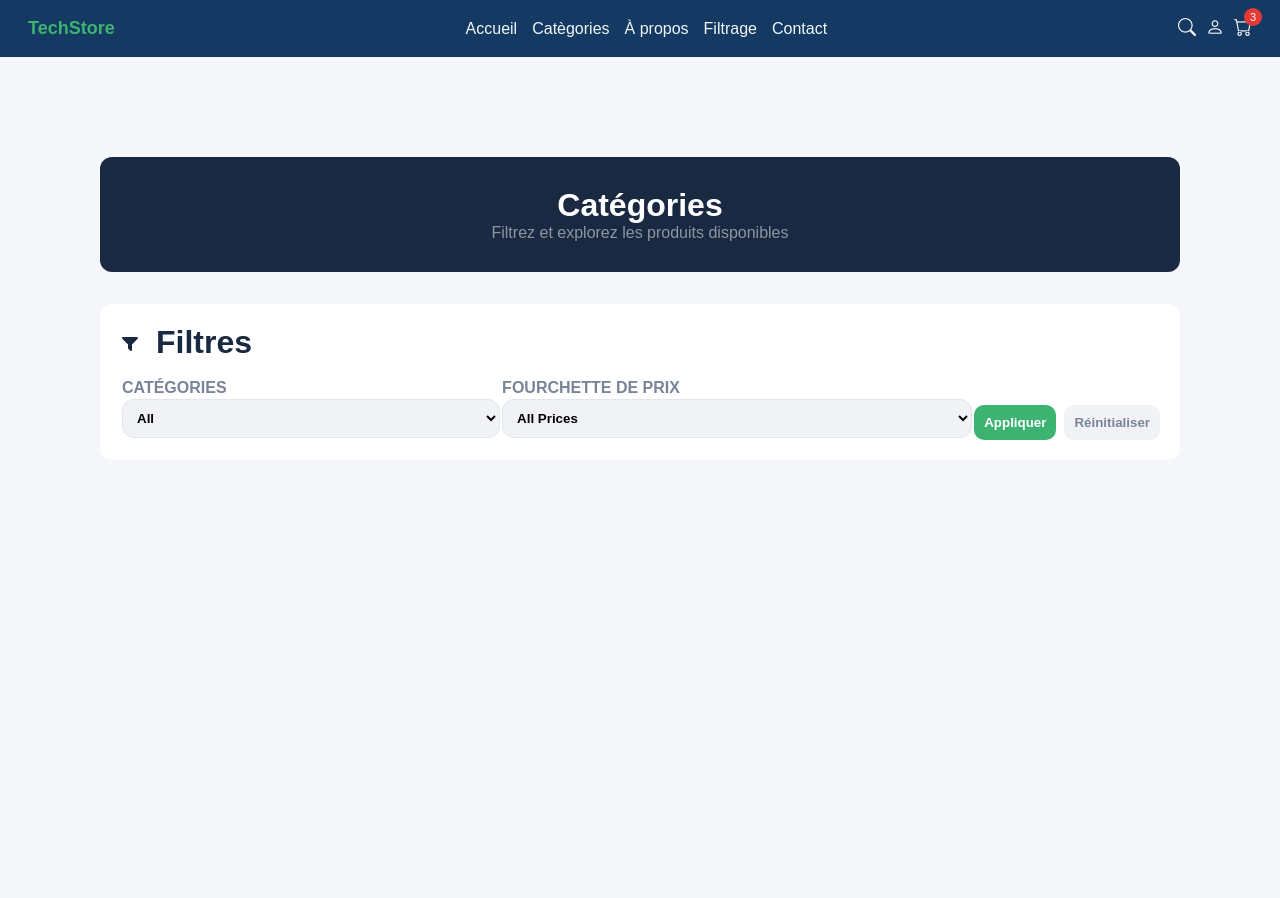
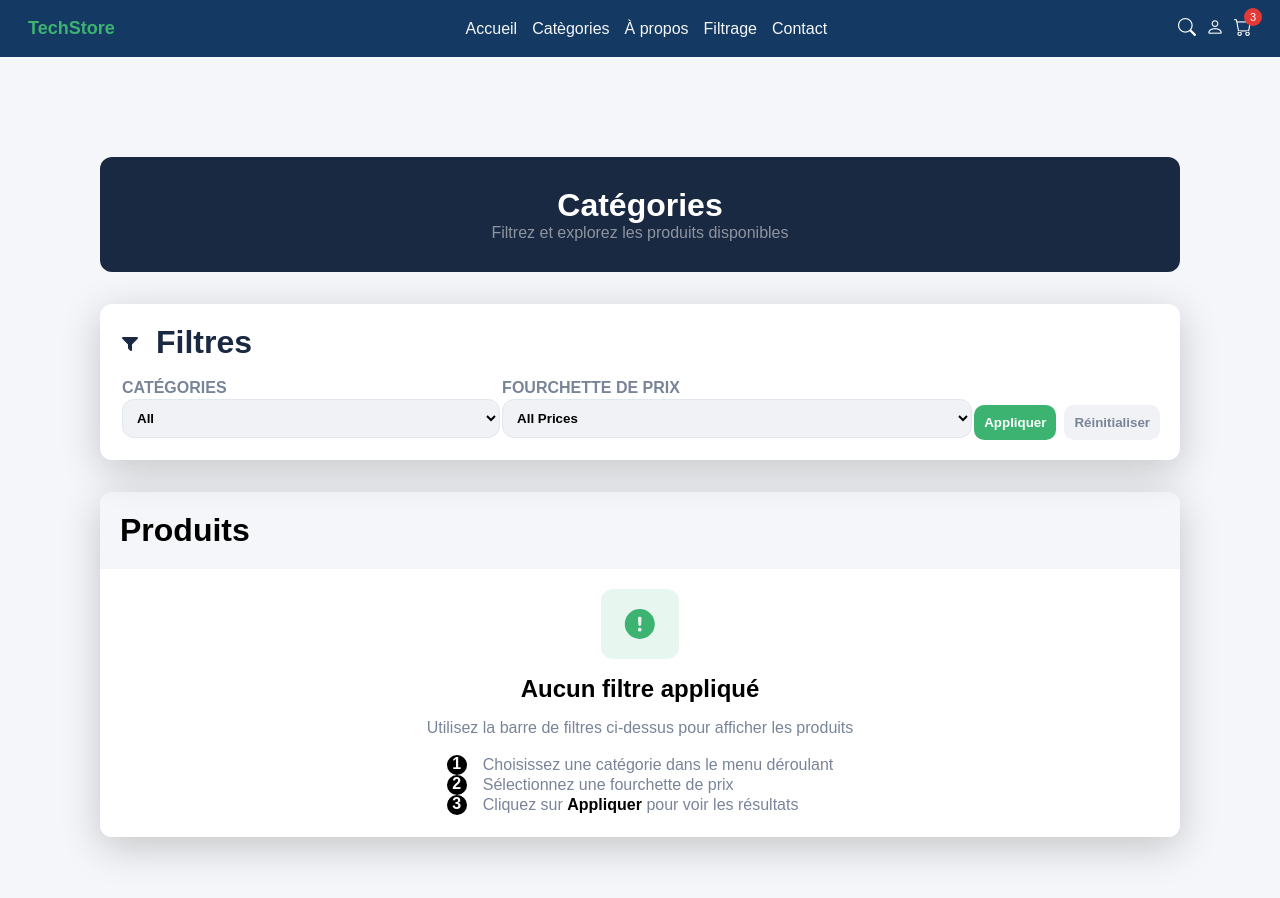
Before and after one commit to elmalkimohammed/E-Commerce-PFA-2026, a React (Vite) app in the folder Front-End/: page /CategoryPage in a window 1280 px wide. Shown: the top 898 px of the page. Before the commit the page ends 800 px from the top, so only its background shows below. Built offline with nearby package versions, Linux system fonts and the light colour scheme.

Commit message:
Front-End : Finished The Tips Section Of The Third Component, All That's Left Is To Add Another Component For The Products Search Pagination

```diff
--- a/Front-End/src/Components/CategoryPage/DisplaySection.jsx
+++ b/Front-End/src/Components/CategoryPage/DisplaySection.jsx
@@ -0,0 +1,43 @@
+import "../styles/displaySection.css"
+import { FontAwesomeIcon } from '@fortawesome/react-fontawesome'
+import { faCircleExclamation } from '@fortawesome/free-solid-svg-icons'
+
+function DisplaySection() {
+    return(
+        <div className="dispSection">
+            <h1 style={{ color: "black", textAlign: "start", padding: "20px" }}>Produits</h1>
+            <section style={{ backgroundColor: "#fff", borderBottomRightRadius: "12px", borderBottomLeftRadius: "12px"}}>
+                <FontAwesomeIcon icon={faCircleExclamation}
+                style={{ padding: "20px",
+                    fontSize: "30px",
+                    borderRadius: "12px",
+                    color: "#3cb371",
+                    backgroundColor: "rgba(60,179,113,0.12)",
+                    alignSelf: "center"
+                }}
+                />
+                <h1 style={{ color: "black" }}>Aucun filtre appliqué</h1>
+                <p>Utilisez la barre de filtres ci-dessus pour afficher les produits</p>
+                <table>
+                    <tbody>
+                        <tr>
+                            <td>1</td>
+                            <td>Choisissez une catégorie dans le menu déroulant</td>
+                        </tr>
+                        <tr>
+                            <td>2</td>
+                            <td>Sélectionnez une fourchette de prix</td>
+                        </tr>
+                        <tr>
+                            <td>3</td>
+                            <td>Cliquez sur <span style={{ fontWeight: "bolder", color: "black" }}>Appliquer</span> pour voir les résultats</td>
+                        </tr>
+                    </tbody>
+                </table>
+            </section>
+            <footer></footer>
+        </div>
+    )
+}
+
+export default DisplaySection
--- /dev/null
+++ b/Front-End/src/Components/styles/displaySection.css
@@ -0,0 +1,34 @@
+.dispSection {
+    color: #7a8499;
+    text-align: center;
+    width: 100%;
+    box-shadow: 0 10px 40px rgba(0, 0, 0, 0.2);
+    border-radius: 12px;
+    display: flex;
+    flex-direction: column;
+}
+.dispSection section {
+    display: flex;
+    flex-direction: column;
+    gap: 1em;
+    padding: 20px;
+}
+.dispSection table {
+    width: fit-content;
+    align-self: center;
+}
+.dispSection table tr {
+    display: flex;
+    gap: 1em;
+}
+.dispSection table tr td:first-child {
+    background-color: black;
+    color: white;
+    font-weight: bold;
+    width: 20px;
+    height: 20px;
+    border-radius: 50%;
+}
+.dispSection table tr td:nth-child(2) {
+    align-self: center;
+}
--- a/Front-End/src/Components/styles/toolBoxFiltering.css
+++ b/Front-End/src/Components/styles/toolBoxFiltering.css
@@ -12,6 +12,7 @@
     background-color: #fff;
     padding: 20px;
     border-radius: 12px;
+    box-shadow: 0 10px 40px rgba(0, 0, 0, 0.2);
 }
 table {
     width: 100%;
--- a/Front-End/src/pages/CategoryPage.jsx
+++ b/Front-End/src/pages/CategoryPage.jsx
@@ -1,6 +1,7 @@
 import TopNav from "../Components/navbarComponent/TopNav"
 import HeaderTitle from "../Components/CategoryPage/HeaderTitle"
 import ToolBoxFiltering from "../Components/CategoryPage/toolBoxFiltering"
+import DisplaySection from "../Components/CategoryPage/DisplaySection"
 
 import "./Styles/categoryPage.css"
 
@@ -11,6 +12,7 @@ function CategoryPage() {
             <div className="filterContainer">
                 <HeaderTitle/>
                 <ToolBoxFiltering/>
+                <DisplaySection/>
             </div>
         </>
     )
```
